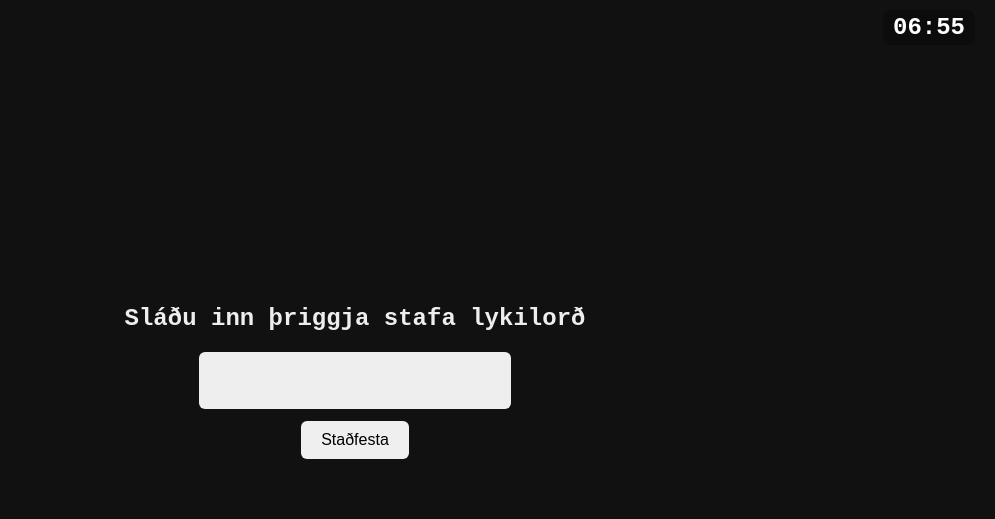
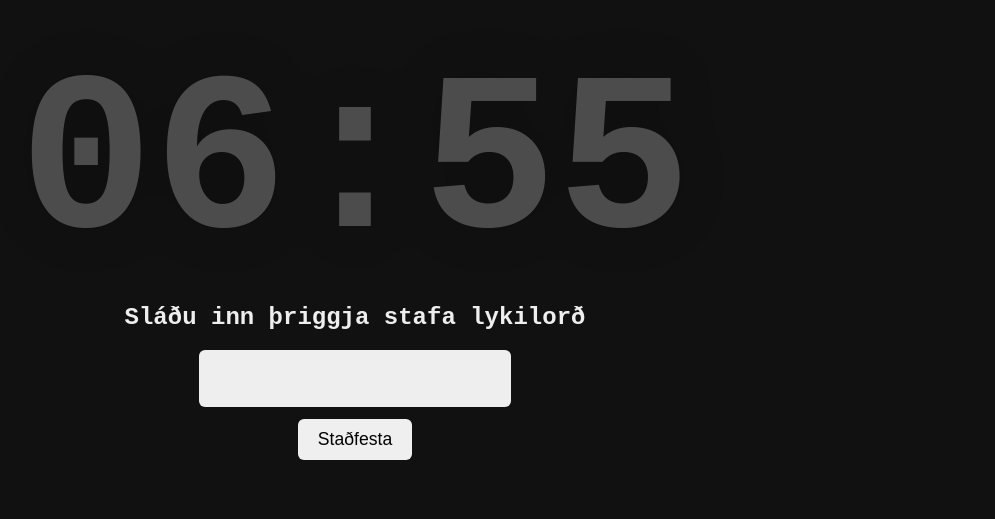
Before and after one commit to ragnarthorp/halloween, a plain HTML site: page index.html in a window 1280 px wide. Shown: the whole page, without its empty margins (285-1280 px from the left). Drawn offline with Linux system fonts and the light colour scheme.

Commit message:
Update styles and layout in index.html

```diff
--- a/index.html
+++ b/index.html
@@ -19,7 +19,7 @@
       transition: background 0.5s, color 0.5s;
     }
 
-    #container { text-align: center; padding: 20px; max-width: 780px; }
+    #container { text-align: center; padding: 20px; max-width: 800px; z-index: 2; position: relative; }
 
     input {
       font-family: inherit;
@@ -35,7 +35,7 @@
     button {
       margin-top: 12px;
       padding: 10px 20px;
-      font-size: 1rem;
+      font-size: 1.1rem;
       cursor: pointer;
       border: none;
       border-radius: 6px;
@@ -43,14 +43,17 @@
 
     #timer {
       position: fixed;
-      top: 10px;
-      right: 20px;
-      font-size: 1.5rem;
-      font-weight: bold;
-      background: rgba(0,0,0,.25);
-      padding: 4px 10px;
-      border-radius: 8px;
-      transition: color 0.3s ease;
+      top: 5%;
+      left: 50%;
+      transform: translateX(-50%);
+      font-size: 14rem;
+      font-weight: 900;
+      text-shadow: 0 0 50px rgba(0,0,0,0.8);
+      color: white;
+      z-index: 1;
+      pointer-events: none;
+      opacity: 0.25;
+      transition: color 0.3s ease, opacity 0.5s ease;
     }
 
     #message {
@@ -103,8 +106,10 @@
       timerEl.textContent = `${m}:${s}`;
       if (remaining <= 60) {
         timerEl.style.color = 'red';
+        timerEl.style.opacity = '0.4';
       } else {
         timerEl.style.color = 'white';
+        timerEl.style.opacity = '0.25';
       }
     }
 
@@ -115,8 +120,8 @@
 
       const lines = stage.prompt.split('\n').map(l => `<div>${l}</div>`).join('');
       container.innerHTML = `
-        <h2 style="margin-top:0">${lines}</h2>
-        <form id="form" autocomplete="off">
+        <h2 style="margin-top:0; position:relative; z-index:2;">${lines}</h2>
+        <form id="form" autocomplete="off" style="position:relative; z-index:2;">
           <input id="input" maxlength="${stage.length}" required aria-label="Lykilorð" />
           <div><button id="submit" type="submit">Staðfesta</button></div>
           <div id="message" aria-live="assertive"></div>
```
